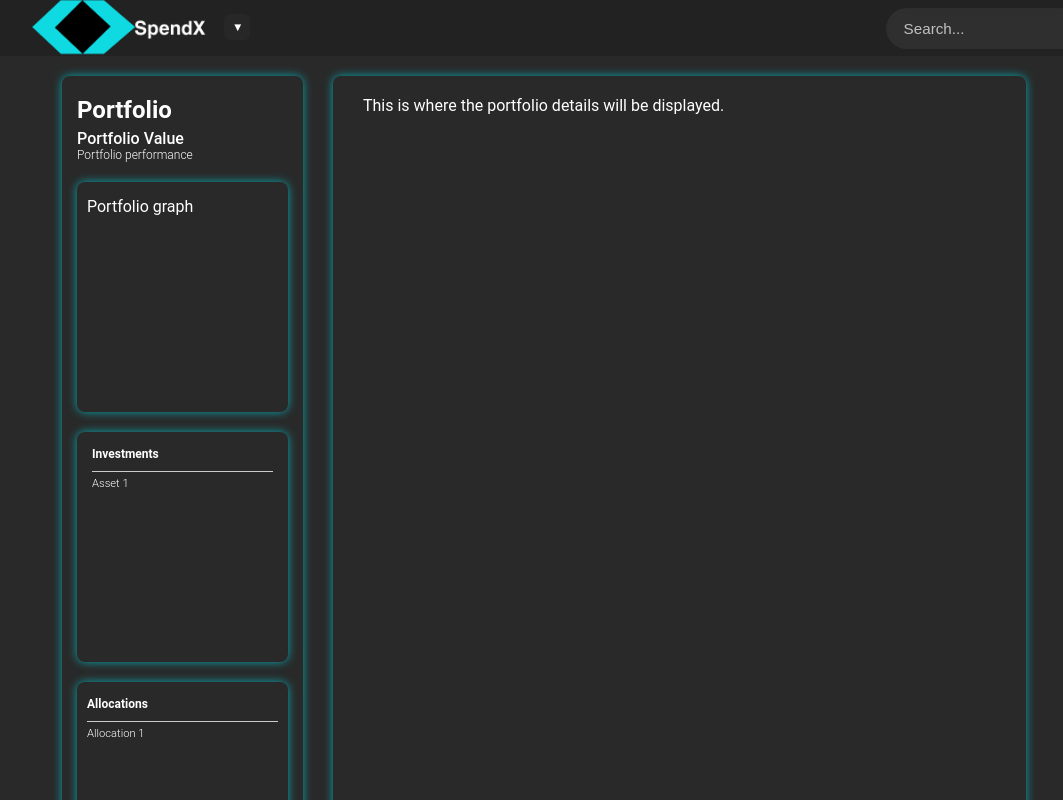
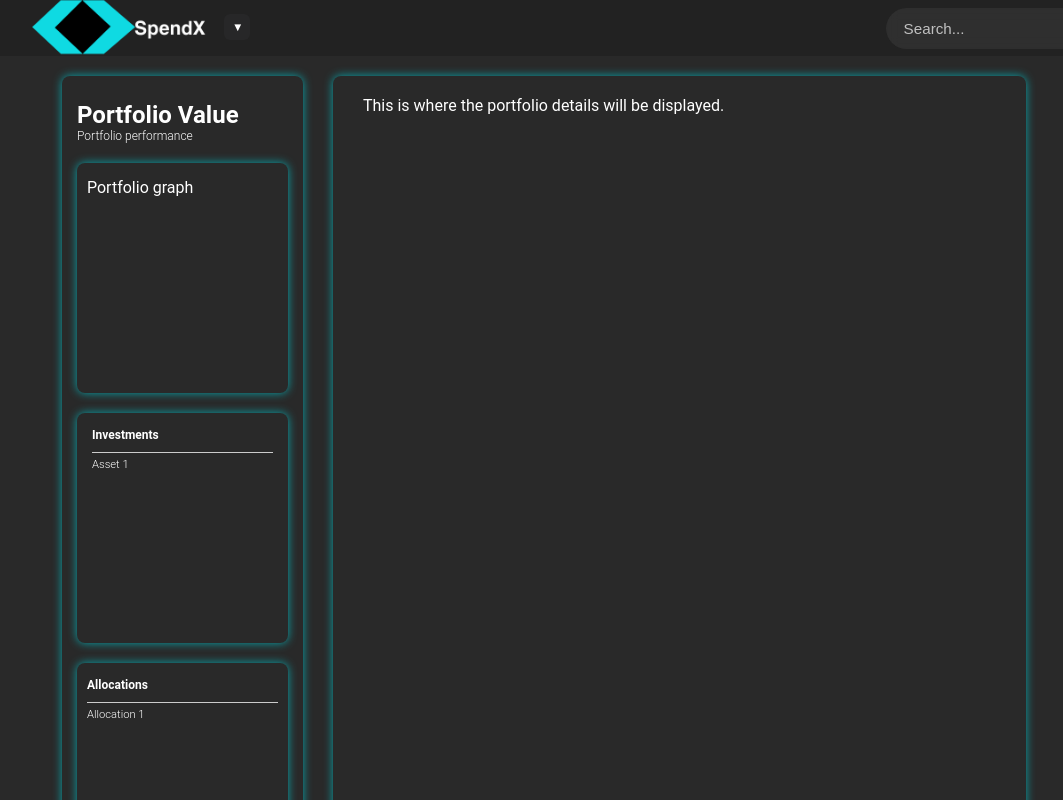
Before and after one commit to esorrie/FinanceTrackerProject, a React (Vite) app in the folder src/main/resources/static/frontend/: page / in a window 1280 px wide. Shown: the top 800 px of the page, without its empty margins (96-1159 px from the left). Built offline with nearby package versions, Linux system fonts and the light colour scheme.

Commit message:
changed css styling, added blue box shadow

```diff
--- a/src/main/resources/static/frontend/src/css/Portfolio.css
+++ b/src/main/resources/static/frontend/src/css/Portfolio.css
@@ -16,15 +16,10 @@
     width: 25%;
 }
 
-.portfolioHeader {
+.portfolioValue {
+    margin-top: 5px;
     font-size: 1.5em;
     font-weight: bold;
-}
-
-.portfolioValue {
-    margin-top: 5px;
-    font-size: 1em;
-    font-weight: 500;
 }
 
 .portfolioContentContainer {
--- a/src/main/resources/static/frontend/src/pages/Portfolio.jsx
+++ b/src/main/resources/static/frontend/src/pages/Portfolio.jsx
@@ -5,9 +5,9 @@ const Portfolio = () => {
 
 
     return (
+        <>
             <div className="portfolioMainContainer">
                 <div className="portfolioPreviewContainer">
-                <div className="portfolioHeader"> Portfolio</div>
                     <div className="portfolioValue"> Portfolio Value </div>
                     <div className="portfolioPerformance"> Portfolio performance </div>
 
@@ -37,6 +37,7 @@ const Portfolio = () => {
                     <div className="portfolioData">This is where the portfolio details will be displayed.</div>
                 </div>
             </div>
+        </>
     )
 }
 
```
Lines whose indentation alone changed are shown as unchanged.
